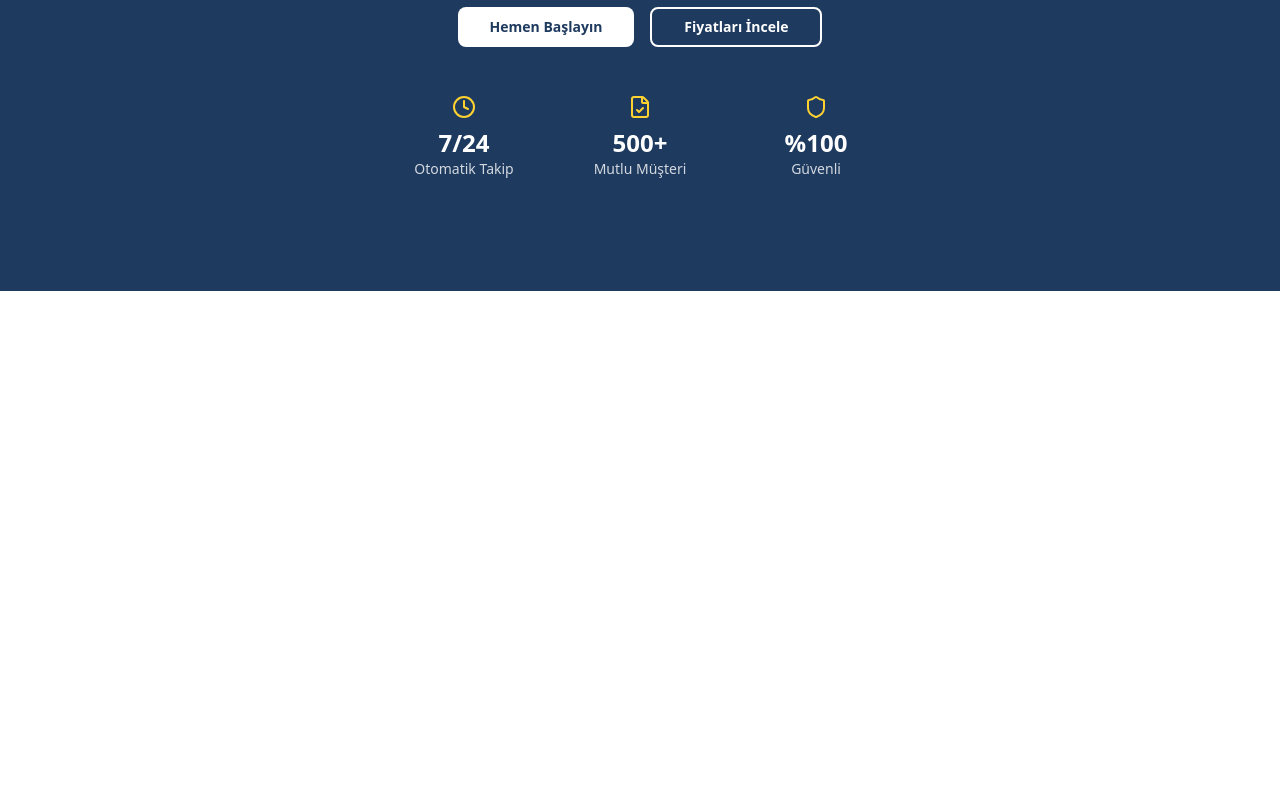
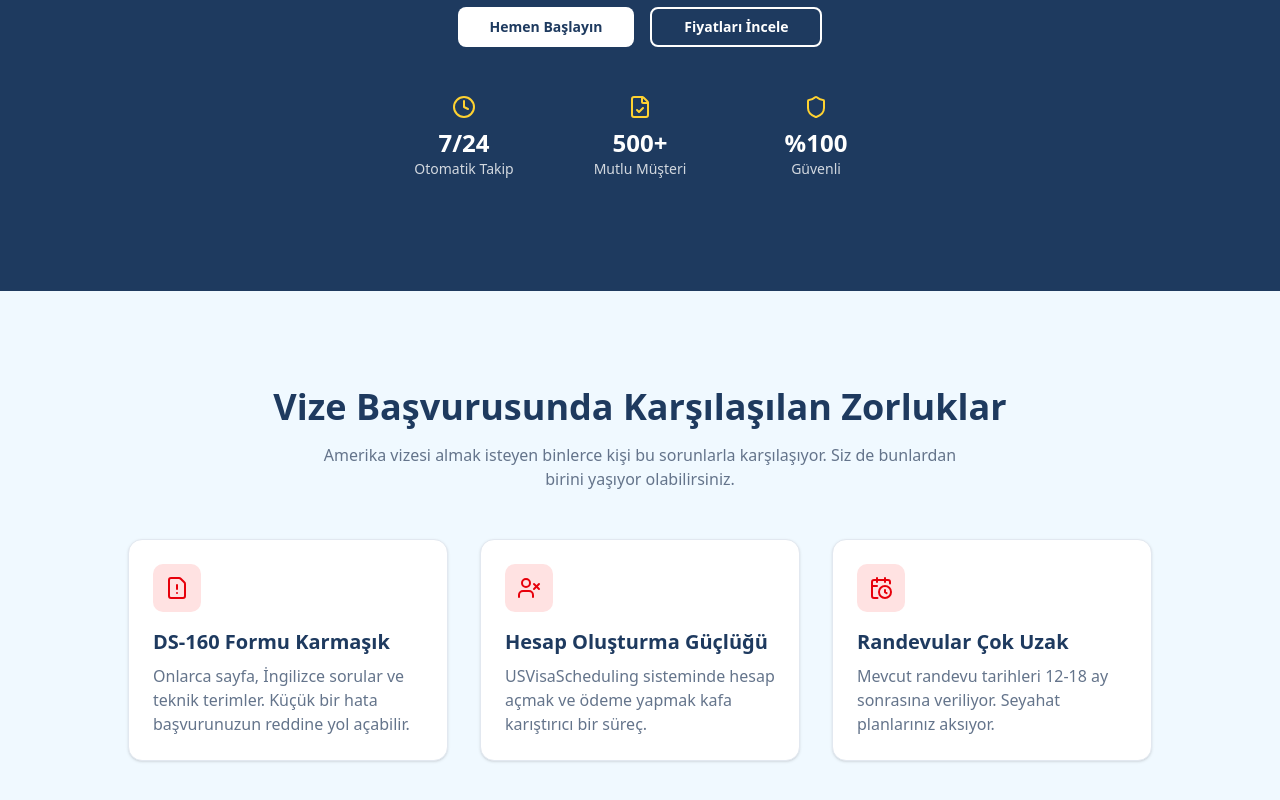
Before and after one commit to ihlamury/vizehizlandirma, a Next.js app: page / in a window 1280 px wide. Shown: the part 518-1318 px from the top of the page. Before the commit the page ends 809 px from the top, so only its background shows below. Built offline with nearby package versions, Linux system fonts and the light colour scheme.

Commit message:
Add Problems section

```diff
--- a/src/app/page.tsx
+++ b/src/app/page.tsx
@@ -1,9 +1,11 @@
 import { Hero } from "@/components/hero";
+import { Problems } from "@/components/problems";
 
 export default function Home() {
   return (
     <main>
       <Hero />
+      <Problems />
     </main>
   );
 }
--- /dev/null
+++ b/src/components/problems.tsx
@@ -0,0 +1,59 @@
+import { FileWarning, UserX, CalendarClock } from "lucide-react";
+
+export function Problems() {
+  const problems = [
+    {
+      icon: FileWarning,
+      title: "DS-160 Formu Karmaşık",
+      description:
+        "Onlarca sayfa, İngilizce sorular ve teknik terimler. Küçük bir hata başvurunuzun reddine yol açabilir.",
+    },
+    {
+      icon: UserX,
+      title: "Hesap Oluşturma Güçlüğü",
+      description:
+        "USVisaScheduling sisteminde hesap açmak ve ödeme yapmak kafa karıştırıcı bir süreç.",
+    },
+    {
+      icon: CalendarClock,
+      title: "Randevular Çok Uzak",
+      description:
+        "Mevcut randevu tarihleri 12-18 ay sonrasına veriliyor. Seyahat planlarınız aksıyor.",
+    },
+  ];
+
+  return (
+    <section className="bg-secondary py-16 md:py-24">
+      <div className="container mx-auto px-4">
+        {/* Section Header */}
+        <div className="text-center mb-12">
+          <h2 className="text-3xl md:text-4xl font-bold text-primary mb-4">
+            Vize Başvurusunda Karşılaşılan Zorluklar
+          </h2>
+          <p className="text-muted-foreground max-w-2xl mx-auto">
+            Amerika vizesi almak isteyen binlerce kişi bu sorunlarla karşılaşıyor.
+            Siz de bunlardan birini yaşıyor olabilirsiniz.
+          </p>
+        </div>
+
+        {/* Problem Cards */}
+        <div className="grid md:grid-cols-3 gap-8 max-w-5xl mx-auto">
+          {problems.map((problem, index) => (
+            <div
+              key={index}
+              className="bg-white rounded-xl p-6 shadow-sm border border-border hover:shadow-md transition-shadow"
+            >
+              <div className="w-12 h-12 bg-red-100 rounded-lg flex items-center justify-center mb-4">
+                <problem.icon className="w-6 h-6 text-red-600" />
+              </div>
+              <h3 className="text-xl font-semibold text-primary mb-2">
+                {problem.title}
+              </h3>
+              <p className="text-muted-foreground">{problem.description}</p>
+            </div>
+          ))}
+        </div>
+      </div>
+    </section>
+  );
+}
```
